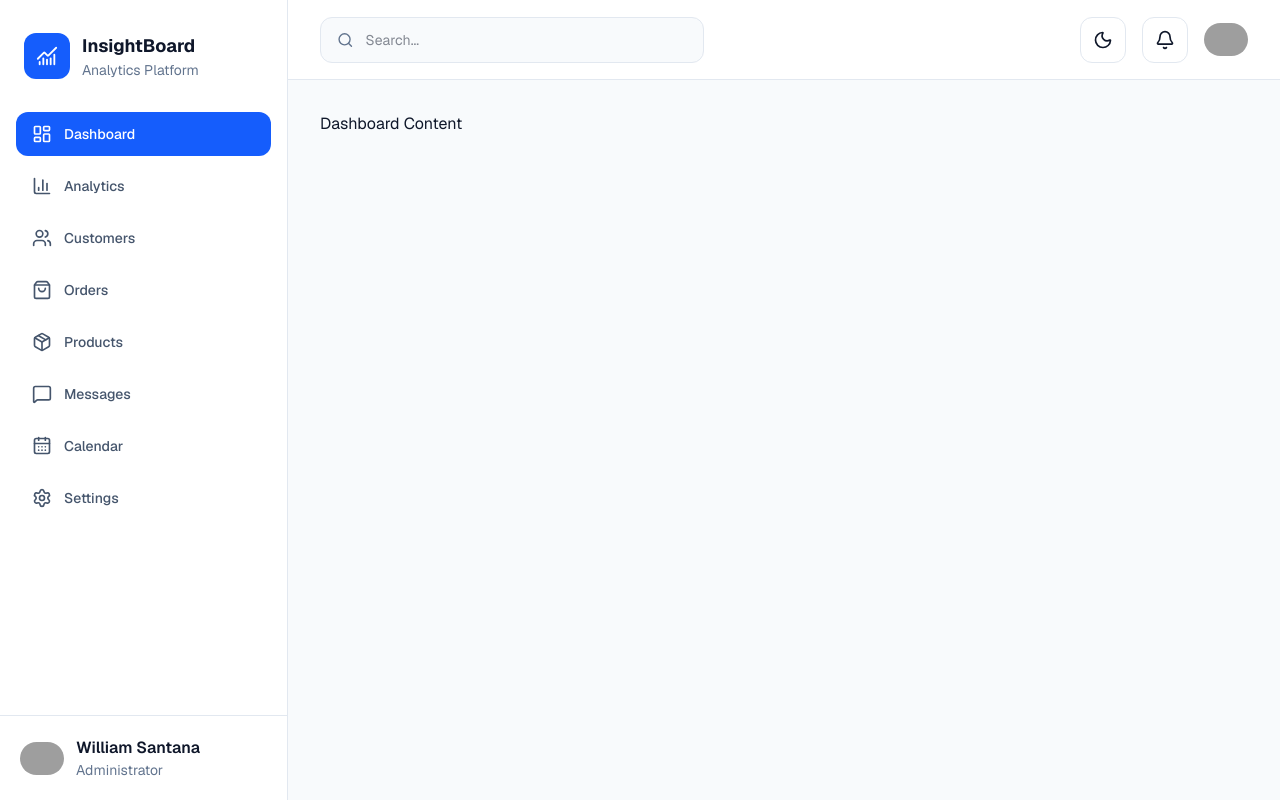
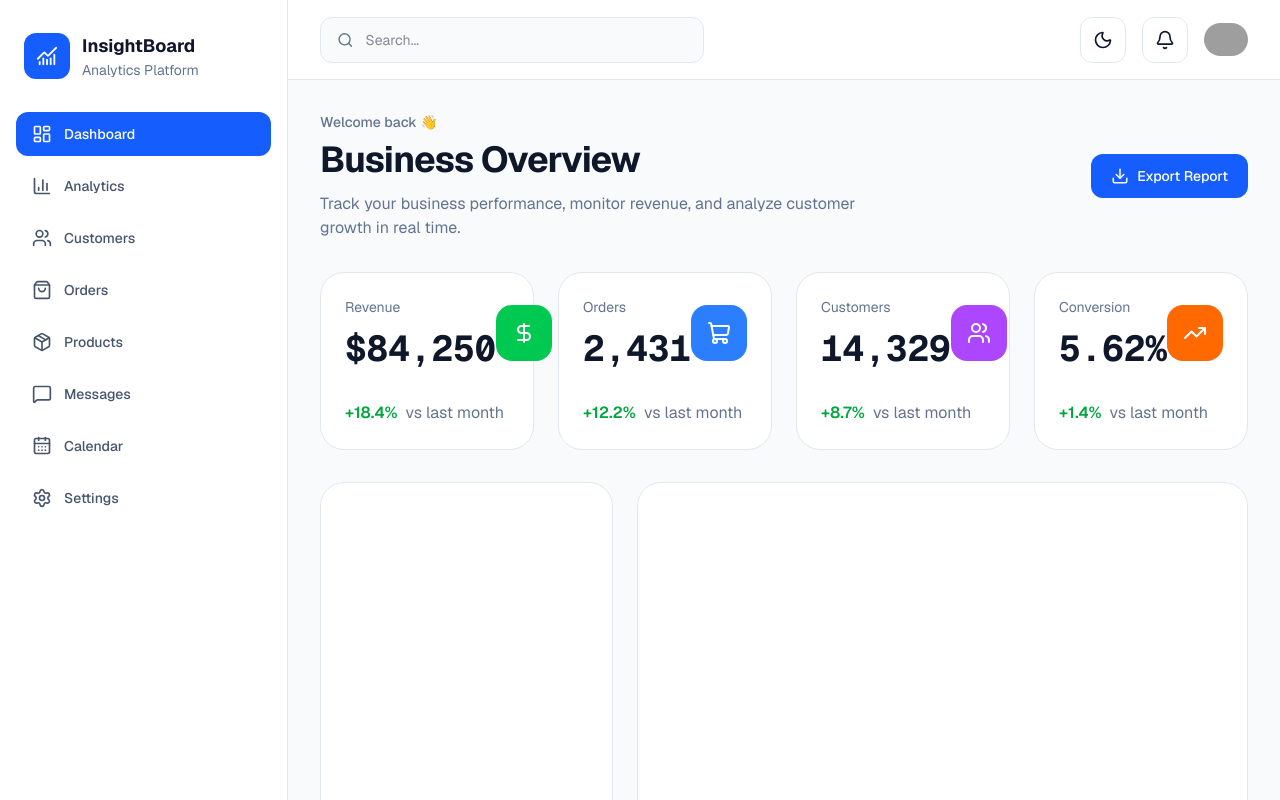
Before and after one commit to wwilliamsantana/insight-board, a Next.js app: page / in a window 1280 px wide. Shown: the top 800 px of the page. Built offline with nearby package versions, Linux system fonts and the light colour scheme; grey boxes are pictures that could not be loaded.

Commit message:
feat: Layout - Dashboard

```diff
--- a/package.json
+++ b/package.json
@@ -10,6 +10,7 @@
   },
   "dependencies": {
     "lucide-react": "^1.26.0",
+    "motion": "^12.42.2",
     "next": "16.2.11",
     "react": "19.2.4",
     "react-dom": "19.2.4"
--- a/src/components/layout/DashboardLayout.tsx
+++ b/src/components/layout/DashboardLayout.tsx
@@ -1,3 +1,4 @@
+import { Dashboard } from "@/sections/dashboard/Dashboard";
 import { Sidebar } from "./Sidebar";
 import { Topbar } from "./Topbar";
 
@@ -9,7 +10,9 @@ export function DashboardLayout() {
       <div className="flex flex-1 flex-col">
         <Topbar />
 
-        <section className="flex-1 p-8">Dashboard Content</section>
+        <section className="flex-1 p-8">
+          <Dashboard />
+        </section>
       </div>
     </main>
   );
--- a/src/components/layout/SidebarProfile.tsx
+++ b/src/components/layout/SidebarProfile.tsx
@@ -7,6 +7,7 @@ export function SidebarProfile() {
         <Image
           src="https://github.com/wwilliamsantana.png"
           alt="William Santana"
+          loading="eager"
           width={44}
           height={44}
           className="rounded-full"
--- a/src/components/layout/UserAvatar.tsx
+++ b/src/components/layout/UserAvatar.tsx
@@ -5,6 +5,7 @@ export function UserAvatar() {
     <Image
       src="https://github.com/wwilliamsantana.png"
       alt="User Avatar"
+      loading="eager"
       width={44}
       height={44}
       className="rounded-full"
--- /dev/null
+++ b/src/components/ui/Button.tsx
@@ -0,0 +1,14 @@
+import { ButtonHTMLAttributes } from "react";
+
+type ButtonProps = ButtonHTMLAttributes<HTMLButtonElement>;
+
+export function Button({ children, className, ...props }: ButtonProps) {
+  return (
+    <button
+      className={`inline-flex items-center gap-2 rounded-xl bg-blue-600 px-5 py-3 text-sm font-medium text-white transition hover:bg-blue-700 ${className}`}
+      {...props}
+    >
+      {children}
+    </button>
+  );
+}
--- /dev/null
+++ b/src/sections/dashboard/Dashboard.tsx
@@ -0,0 +1,19 @@
+import { DashboardHeader } from "./DashboardHeader";
+import { StatsCards } from "./StatsCards";
+
+export function Dashboard() {
+  return (
+    <div className="space-y-8">
+      <DashboardHeader />
+      <StatsCards />
+      <div className="grid gap-6 xl:grid-cols-3">
+        <div className="h-105 rounded-3xl border border-slate-200 bg-white" />
+        <div className="h-105 rounded-3xl border border-slate-200 bg-white xl:col-span-2" />
+      </div>
+      <div className="grid gap-6 lg:grid-cols-3">
+        <div className="h-105 rounded-3xl border border-slate-200 bg-white lg:col-span-2" />
+        <div className="h-105 rounded-3xl border border-slate-200 bg-white" />
+      </div>
+    </div>
+  );
+}
--- /dev/null
+++ b/src/sections/dashboard/DashboardHeader.tsx
@@ -0,0 +1,26 @@
+import { Button } from "@/components/ui/Button";
+import { Download } from "lucide-react";
+
+export function DashboardHeader() {
+  return (
+    <div className="flex flex-col gap-5 lg:flex-row lg:items-center lg:justify-between">
+      <div>
+        <p className="text-sm font-medium text-slate-500">Welcome back 👋</p>
+
+        <h1 className="mt-2 text-4xl font-bold tracking-tight text-slate-900">
+          Business Overview
+        </h1>
+
+        <p className="mt-3 max-w-xl text-slate-500">
+          Track your business performance, monitor revenue, and analyze customer
+          growth in real time.
+        </p>
+      </div>
+
+      <Button>
+        <Download size={18} />
+        Export Report
+      </Button>
+    </div>
+  );
+}
--- /dev/null
+++ b/src/sections/dashboard/StatsCard.tsx
@@ -0,0 +1,48 @@
+"use client";
+
+import { LucideIcon } from "lucide-react";
+import { motion } from "framer-motion";
+
+type Props = {
+  title: string;
+  value: string;
+  growth: string;
+  icon: LucideIcon;
+  color: string;
+};
+
+export function StatsCard({ title, value, growth, icon: Icon, color }: Props) {
+  return (
+    <motion.article
+      initial={{
+        opacity: 0,
+        y: 25,
+      }}
+      whileInView={{
+        opacity: 1,
+        y: 0,
+      }}
+      viewport={{ once: true }}
+      transition={{
+        duration: 0.4,
+      }}
+      className="rounded-3xl border border-slate-200 bg-white p-6"
+    >
+      <div className="flex items-center justify-between">
+        <div>
+          <p className="text-sm text-slate-500">{title}</p>
+          <h2 className="mt-3 font-mono text-4xl font-bold">{value}</h2>
+        </div>
+
+        <div className={`rounded-2xl p-4 text-white ${color}`}>
+          <Icon size={24} />
+        </div>
+      </div>
+
+      <div className="mt-8 flex items-center gap-2">
+        <span className="font-semibold text-green-600">{growth}</span>
+        <span className="text-slate-500">vs last month</span>
+      </div>
+    </motion.article>
+  );
+}
--- /dev/null
+++ b/src/sections/dashboard/StatsCards.tsx
@@ -0,0 +1,48 @@
+"use client";
+
+import { StatsCard } from "./StatsCard";
+import { DollarSign, ShoppingCart, Users, TrendingUp } from "lucide-react";
+
+const cards = [
+  {
+    title: "Revenue",
+    value: "$84,250",
+    growth: "+18.4%",
+    icon: DollarSign,
+    color: "bg-green-500",
+  },
+
+  {
+    title: "Orders",
+    value: "2,431",
+    growth: "+12.2%",
+    icon: ShoppingCart,
+    color: "bg-blue-500",
+  },
+
+  {
+    title: "Customers",
+    value: "14,329",
+    growth: "+8.7%",
+    icon: Users,
+    color: "bg-purple-500",
+  },
+
+  {
+    title: "Conversion",
+    value: "5.62%",
+    growth: "+1.4%",
+    icon: TrendingUp,
+    color: "bg-orange-500",
+  },
+];
+
+export function StatsCards() {
+  return (
+    <div className="grid gap-6 md:grid-cols-2 xl:grid-cols-4">
+      {cards.map((card) => (
+        <StatsCard key={card.title} {...card} />
+      ))}
+    </div>
+  );
+}
```
Also changed, not shown: 1 other file (tests, documents, lock files or other folders).
